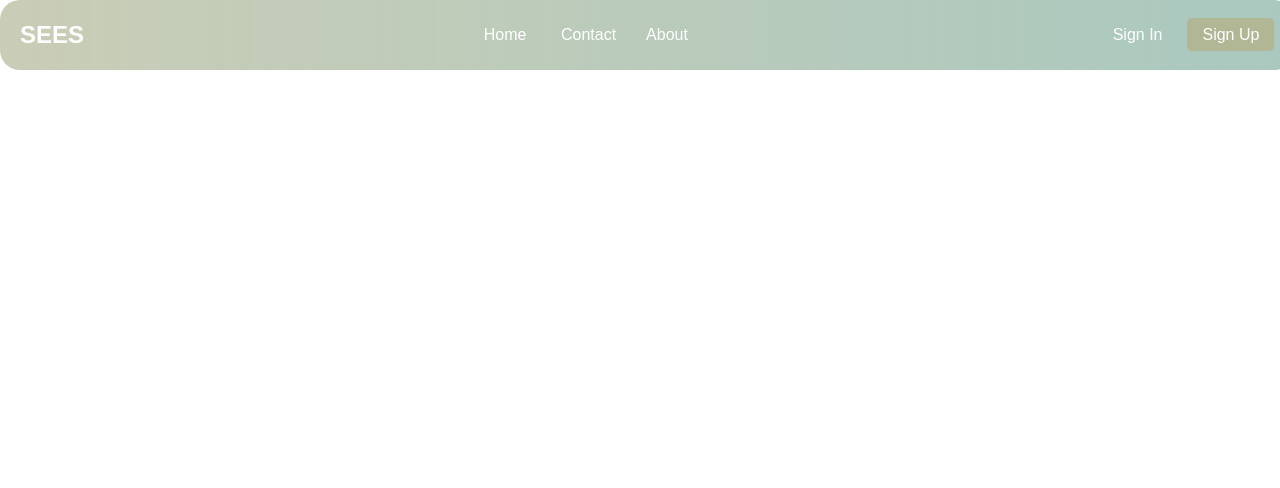
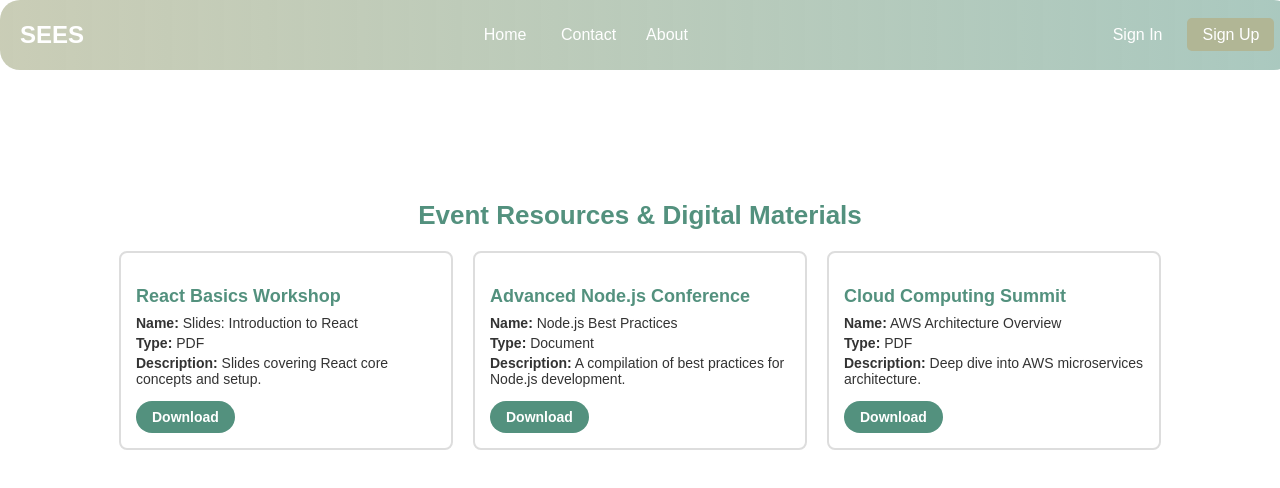
Before and after one commit to aymanmhd/SOEN343_Project_W25, a React (Create React App) app in the folder frontend/: page /resources in a window 1280 px wide. Shown: the top 488 px of the page. Built offline with nearby package versions, Linux system fonts and the light colour scheme.

Commit message:
resources page is done

```diff
--- a/frontend/src/App.js
+++ b/frontend/src/App.js
@@ -15,6 +15,8 @@ import EventListingPage from "./pages/EventListingPage";
 import EventDetailsPage from "./pages/EventDetailsPage";
 import AnalyticsPage from "./pages/AnalyticsPage";
 import MyEventsPage from "./pages/MyEventsPage";
+import ResourcesPage from "./pages/ResourcesPage";
+
 
 
 function App() {
@@ -58,6 +60,7 @@ function AppContent() {
           <Route path="/events/:id" element={<EventDetailsPage />} />
           <Route path="/analytics" element={<AnalyticsPage />} />
           <Route path="/my-events" element={<MyEventsPage />} />
+          <Route path="/resources" element={<ResourcesPage />} />
         </Routes>
       </main>
 
--- a/frontend/src/pages/ResourcesPage.jsx
+++ b/frontend/src/pages/ResourcesPage.jsx
@@ -0,0 +1,105 @@
+import React, { useEffect, useState } from "react";
+import { useAuth } from "../context/AuthContext";
+import "../styles/ResourcesPage.css";
+
+const ResourcesPage = () => {
+  const { user } = useAuth();
+  const [resources, setResources] = useState([]);
+
+  // Simulate loading resources from the backend
+  useEffect(() => {
+    // BACKEND: Replace with actual API call, e.g.
+    // fetch("/api/resources")
+    //   .then(res => res.json())
+    //   .then(data => setResources(data));
+
+    const mockResources = [
+      {
+        id: 1,
+        eventTitle: "React Basics Workshop",
+        resourceName: "Slides: Introduction to React",
+        resourceType: "PDF",
+        description: "Slides covering React core concepts and setup.",
+        fileUrl: "https://example.com/react-intro.pdf",
+      },
+      {
+        id: 2,
+        eventTitle: "Advanced Node.js Conference",
+        resourceName: "Node.js Best Practices",
+        resourceType: "Document",
+        description: "A compilation of best practices for Node.js development.",
+        fileUrl: "https://example.com/node-best-practices.docx",
+      },
+      {
+        id: 3,
+        eventTitle: "Cloud Computing Summit",
+        resourceName: "AWS Architecture Overview",
+        resourceType: "PDF",
+        description: "Deep dive into AWS microservices architecture.",
+        fileUrl: "https://example.com/aws-architecture.pdf",
+      },
+    ];
+
+    setResources(mockResources);
+  }, []);
+
+  const handleUploadResource = () => {
+    // BACKEND: Replace with logic to upload resource,
+    // e.g. open a modal to add new resource or navigate to an upload form
+    alert("Upload resource clicked (placeholder).");
+  };
+
+  const handleDownload = (fileUrl) => {
+    // BACKEND: In a real scenario, you'd verify user access,
+    // track analytics or usage logs, etc.
+    // For now we just direct to the file link:
+    window.open(fileUrl, "_blank");
+  };
+
+  return (
+    <div className="resources-page">
+      <h2 className="resources-title">Event Resources & Digital Materials</h2>
+
+      {/* If the user is an organizer, show the "Upload Resource" button */}
+      {user && user.role === "organizer" && (
+        <div className="upload-resource">
+          <button className="btn-upload" onClick={handleUploadResource}>
+            Upload Resource
+          </button>
+        </div>
+      )}
+
+      {resources.length === 0 ? (
+        <p>No resources available.</p>
+      ) : (
+        <div className="resources-list">
+          {resources.map((resource) => (
+            <div key={resource.id} className="resource-item">
+              <h3 className="resource-event-title">{resource.eventTitle}</h3>
+              <div className="resource-details">
+                <p>
+                  <strong>Name:</strong> {resource.resourceName}
+                </p>
+                <p>
+                  <strong>Type:</strong> {resource.resourceType}
+                </p>
+                <p>
+                  <strong>Description:</strong> {resource.description}
+                </p>
+              </div>
+
+              <button
+                className="btn-download"
+                onClick={() => handleDownload(resource.fileUrl)}
+              >
+                Download
+              </button>
+            </div>
+          ))}
+        </div>
+      )}
+    </div>
+  );
+};
+
+export default ResourcesPage;
--- /dev/null
+++ b/frontend/src/styles/ResourcesPage.css
@@ -0,0 +1,94 @@
+.resources-page {
+    margin-top: 80px; /* Avoid navbar overlap */
+    min-height: 60vh;
+    padding: 20px;
+    font-family: "Poppins", sans-serif;
+    animation: fadeIn 0.8s forwards;
+  }
+
+  @keyframes fadeIn {
+    0%   { opacity: 0; }
+    100% { opacity: 1; }
+  }
+
+  .resources-title {
+    font-size: 26px;
+    font-weight: bold;
+    color: #53917e;
+    margin-bottom: 20px;
+    text-align: center;
+  }
+
+  /* Upload section (organizer only) */
+  .upload-resource {
+    text-align: center;
+    margin-bottom: 30px;
+  }
+
+  .btn-upload {
+    background: linear-gradient(135deg, #b1b695, #53917e);
+    color: #fff;
+    padding: 12px 20px;
+    border: none;
+    border-radius: 30px;
+    cursor: pointer;
+    font-size: 14px;
+    font-weight: bold;
+    transition: transform 0.2s ease-in-out;
+  }
+
+  .btn-upload:hover {
+    transform: scale(1.05);
+  }
+
+  /* Resource List */
+  .resources-list {
+    display: flex;
+    flex-wrap: wrap;
+    gap: 20px;
+    justify-content: center;
+  }
+
+  /* Individual Resource Item */
+  .resource-item {
+    width: 300px;
+    background: #fff;
+    border: 2px solid #ddd;
+    border-radius: 8px;
+    padding: 15px;
+    transition: transform 0.3s ease-in-out;
+  }
+
+  .resource-item:hover {
+    transform: scale(1.03);
+  }
+
+  .resource-event-title {
+    font-size: 18px;
+    font-weight: bold;
+    color: #53917e;
+    margin-bottom: 8px;
+  }
+
+  .resource-details p {
+    margin: 4px 0;
+    font-size: 14px;
+    color: #333;
+  }
+
+  .btn-download {
+    margin-top: 10px;
+    background: #53917e;
+    color: #fff;
+    border: none;
+    border-radius: 20px;
+    padding: 8px 16px;
+    cursor: pointer;
+    font-size: 14px;
+    font-weight: bold;
+    transition: transform 0.2s ease-in-out;
+  }
+
+  .btn-download:hover {
+    transform: scale(1.05);
+  }
```
